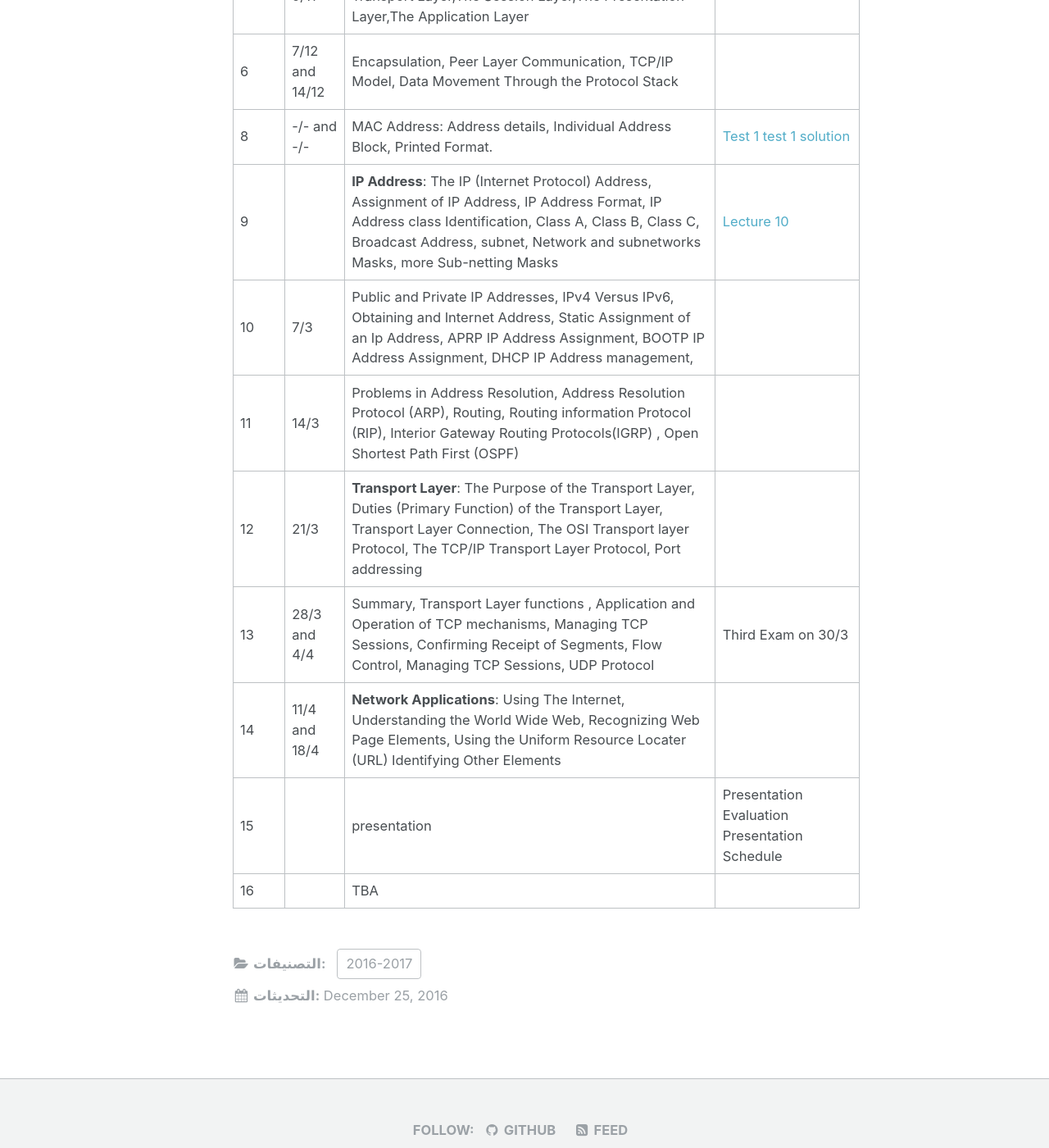
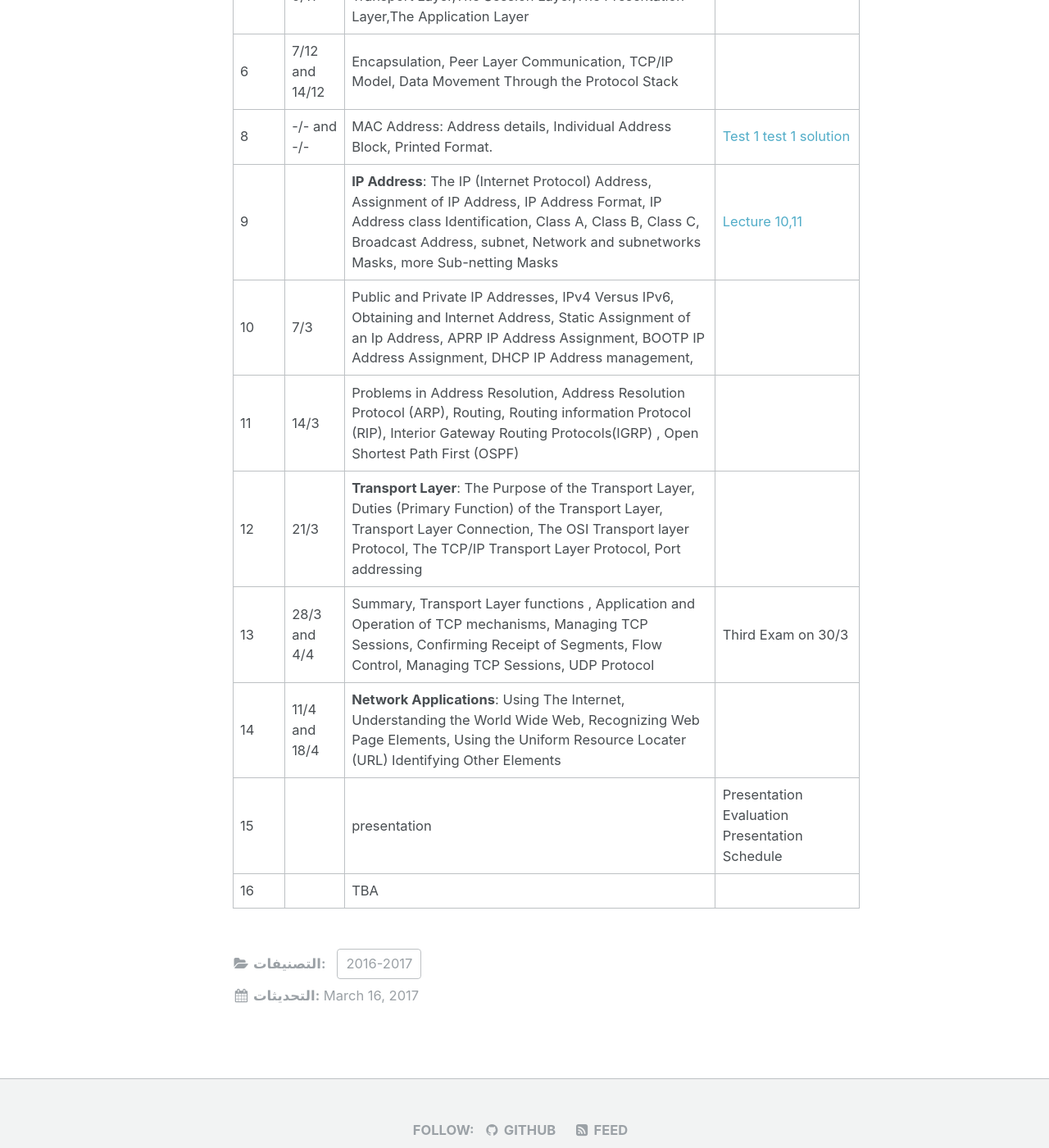
Before and after one commit to alaidi/alaidi.github.io, a Jekyll site: the page built from _posts/courses/2016-2017/2016-9-25-Computer-Network.markdown, in a window 1280 px wide and 1400 px high, scrolled down 1380 px. Shown: the whole window at 82% size. Built offline with Jekyll 4.4.1, drawn with Linux system fonts in a browser that asks for light colours.

Commit message:
update Newtowk

```diff
--- a/_posts/courses/2016-2017/2016-9-25-Computer-Network.markdown
+++ b/_posts/courses/2016-2017/2016-9-25-Computer-Network.markdown
@@ -1,6 +1,6 @@
 ---
 title: "Computer Network"
-date: 2016-12-26 00:22:02 +0300
+date: 2017-03-17 00:22:02 +0300
 class: "Engendering college Wasit university Fourth stage"
 categories: 2016-2017
 header:
@@ -28,7 +28,7 @@ header:
 | 5    | 2/11 and 9/11   | **Networking Models** : Using layers to describe data communication, OSI model, OSI layers, The Physical Layer,The Data Link Layer,The Network Layer,The Transport Layer,The Session Layer,The Presentation Layer,The Application Layer  | [Lecture 8,9][ch4] [Lecture 10][ch4ppt]   |
 | 6    | 7/12 and 14/12  | Encapsulation, Peer Layer Communication, TCP/IP Model, Data Movement Through the Protocol Stack                           |                                                                                                                  |
 | 8    | -/- and -/-     | MAC Address: Address details, Individual Address Block, Printed Format.                                                   | [Test 1][test1] [test 1 solution][test1Sol]                                                                                                            |
-| 9    |                 | **IP Address**: The IP (Internet Protocol) Address, Assignment of IP Address, IP Address Format, IP Address class Identification, Class A, Class B, Class C, Broadcast Address, subnet, Network and subnetworks Masks, more Sub-netting Masks| [Lecture 10][ch5] |
+| 9    |                 | **IP Address**: The IP (Internet Protocol) Address, Assignment of IP Address, IP Address Format, IP Address class Identification, Class A, Class B, Class C, Broadcast Address, subnet, Network and subnetworks Masks, more Sub-netting Masks| [Lecture 10,11][ch5] |
 | 10   | 7/3             | Public and Private IP Addresses, IPv4 Versus IPv6, Obtaining and Internet Address, Static Assignment of an Ip Address, APRP IP Address Assignment, BOOTP IP Address Assignment, DHCP IP Address management,                               |  |
 | 11   | 14/3            | Problems in Address Resolution, Address Resolution Protocol (ARP), Routing, Routing information Protocol (RIP), Interior Gateway Routing Protocols(IGRP) , Open Shortest Path First (OSPF)|    |
 | 12   | 21/3            | **Transport Layer**: The Purpose of the Transport Layer, Duties (Primary Function) of the Transport Layer, Transport Layer Connection, The OSI Transport layer Protocol, The TCP/IP Transport Layer Protocol, Port addressing |              |
```
